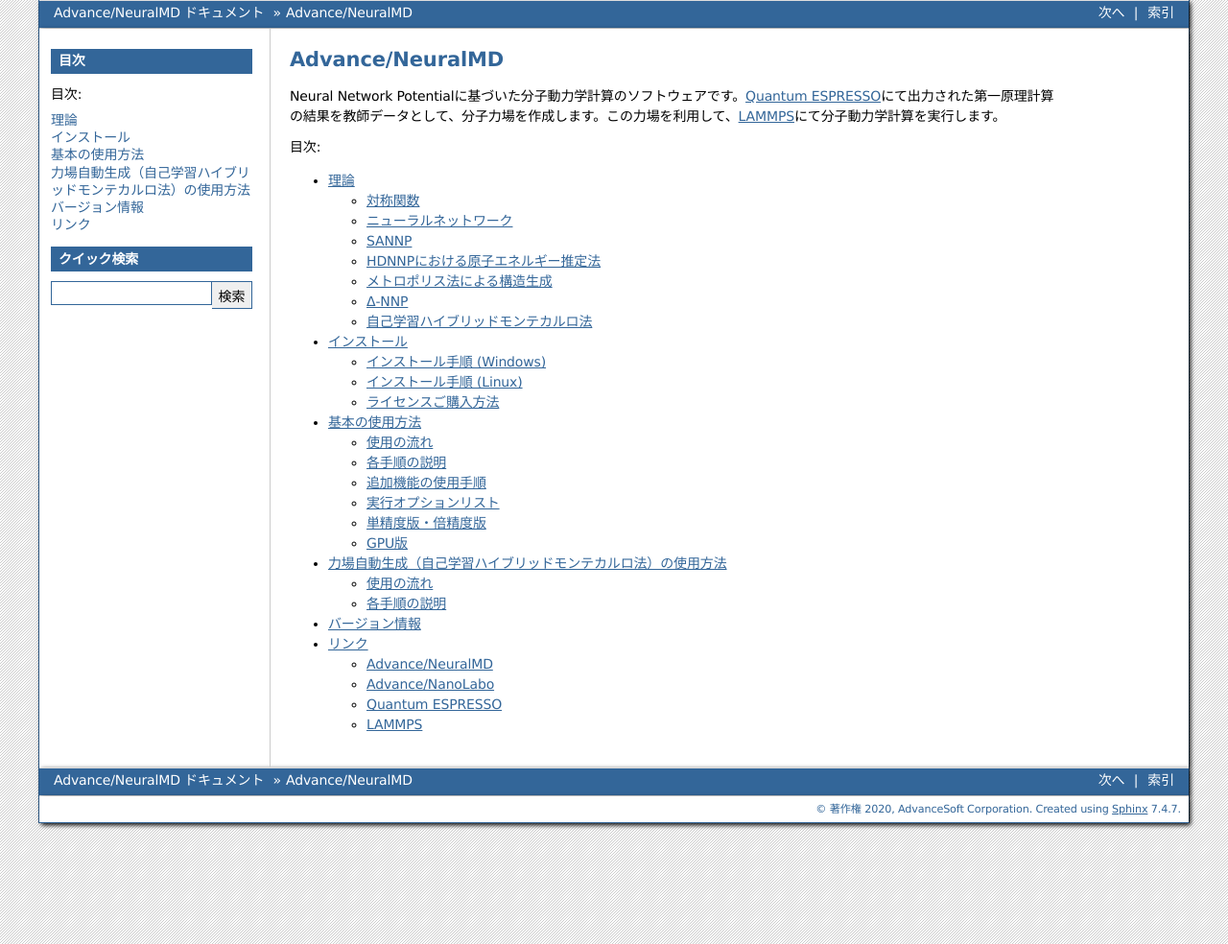
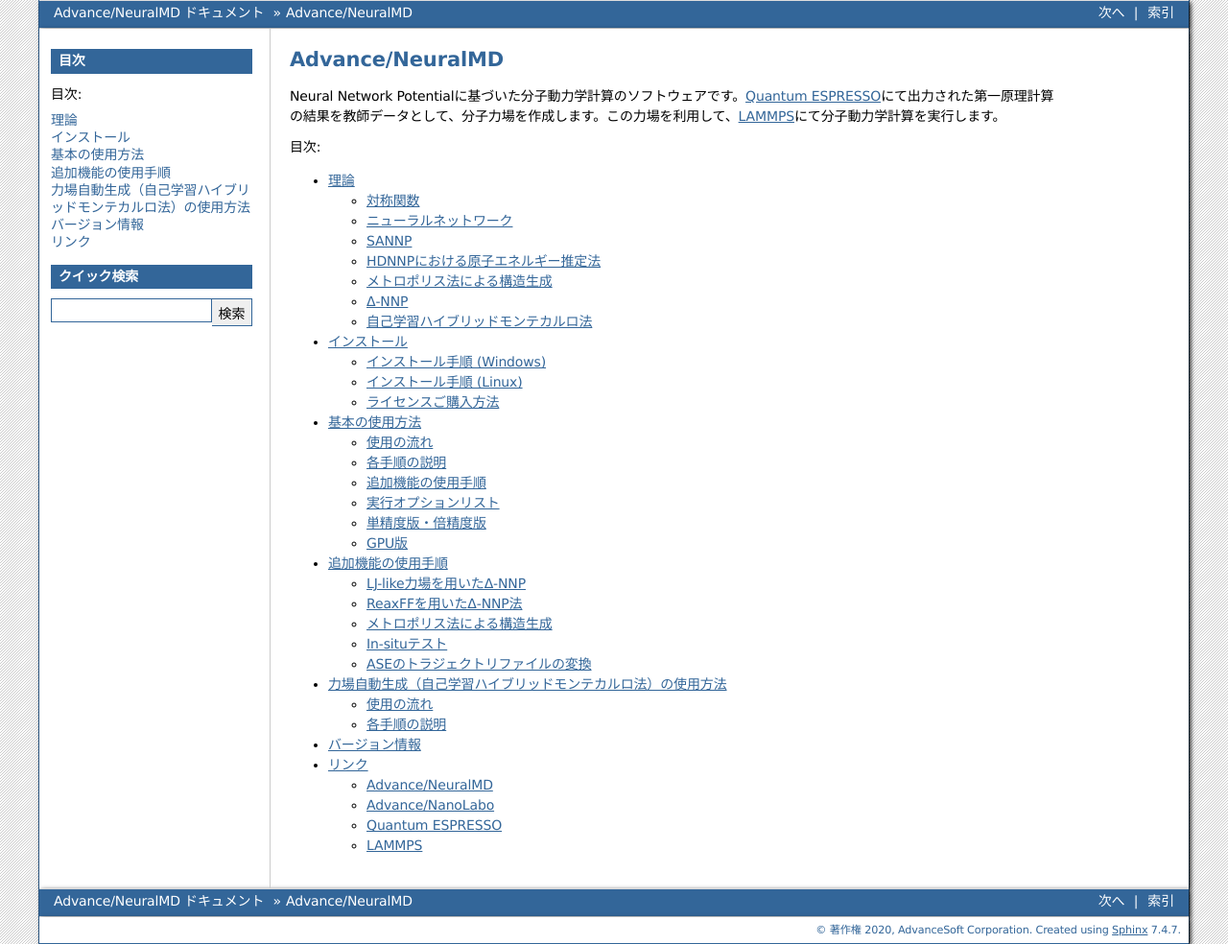
Before and after one commit to advancesoftcorp/neuralmd-doc, a Sphinx documentation site: the page built from docs/source/index.rst, in a window 1280 px wide. Shown: the whole page at 96% size. Built offline with Sphinx 7.4.7, drawn with Linux system fonts in a browser that asks for light colours; formulas are drawn with MathJax 3; some of the changed lines change nothing that is shown.

Commit message:
separate page for additional features

```diff
--- /dev/null
+++ b/docs/source/additional.rst
@@ -0,0 +1,113 @@
+.. _additional_features:
+
+====================
+追加機能の使用手順
+====================
+
+.. _deltannp_usage:
+
+LJ-like力場を用いた\ |Delta|\ -NNP
+-------------------------------------------------
+
+ニューラルネットワークの学習（手順4）の前に、古典力場のパラメータの最適化を行います。
+
+.. code-block:: console
+
+ sannp --classical
+
+を実行することで、古典力場のパラメータを含むファイル\ :file:`sannp.class`\ が出力されます。
+
+その後、\ :file:`sannp.prop`\ で ``withLJlike 1`` と設定して、手順4以降を実行します。
+
+.. _deltannp_reax_usage:
+
+ReaxFFを用いた\ |Delta|\ -NNP法
+-------------------------------------------------
+
+ニューラルネットワークの学習（手順4）で、\ :file:`sannp.prop`\ で ``withReaxFF 1`` と設定して実行します。
+
+学習時、および分子動力学計算実行時（手順5）にパラメータ定義ファイル\ :file`ffield.reax`\ が必要です。NanoLabo Toolに同梱されているものをお使いいただけます。
+
+.. hint:: ReaxFFのパラメータはあらかじめ用意されたものを使い、本製品での最適化は行いません。
+
+.. _metropolis_usage:
+
+メトロポリス法による構造生成
+-------------------------------------------------
+
+ニューラルネットワークの学習（手順4）が終わった後に実行します。
+
+メトロポリス法の設定をファイル\ :file:`sannp.metro`\ に用意します。デフォルトの設定を使う場合は、ファイルが無くてもかまいません。
+
+.. toctree::
+   :maxdepth: 2
+
+   usage/metro
+
+.. code-block:: console
+
+ sannp --metro
+
+を実行すると、モンテカルロ計算が行われ、構造が生成されます。生成された構造はQuantum ESPRESSOの入力ファイルの形で\ :file:`dft_geom`\ フォルダに出力されます。
+
+.. hint::
+
+ モンテカルロ計算の過程はmovieフォルダにxyz形式で保存されます。
+
+ xyzファイルをAdvance/NanoLaboの画面にドラッグ&ドロップすることで動画として可視化ができます。
+
+続けて
+
+.. code-block:: console
+
+ sannp --dft
+
+を実行すると、\ :file:`dft_geom`\ 内の計算を実行するためのシェルスクリプト\ :file:`dft_run.sh`\ （Windowsの場合はバッチファイル\ :file:`dft_run.bat`\ ）が生成されます。これを使って、再度手順3から実行し、教師データを追加します。
+
+.. _insitu_usage:
+
+In-situテスト
+--------------------------
+
+ニューラルネットワークの学習（手順4）を行う際に、同時にテストデータについても残差RMSを計算して表示する機能です。学習を進めながら、テストデータに対する性能を随時確認できます。また、教師データのRMSが小さくなっていてもテストデータのRMSが大きくなっている場合には、過学習を起こしていると判断できます。
+
+まず、教師データとは別のテストデータを用意します。 :option:`sannp --dft` を実行し、"test"を選んで生成するか、または既存の教師データ\ :file:`sannp.train`\ を :option:`sannp --split` で分割します。テストデータ\ :file:`sannp.test`\ が用意できたら、\ :file:`sannp.prop`\ で ``insituTest 1`` と設定して、学習を実行します。
+
+.. _asm_conv:
+
+ASEのトラジェクトリファイルの変換
+-----------------------------------
+
+Atomic Simulation Environment(ASE)の\ `トラジェクトリ(.traj)ファイル <https://wiki.fysik.dtu.dk/ase/ase/io/trajectory.html>`_\ を教師データに変換し、ニューラルネットワークの学習に使うことができます。
+
+インストール先の :file:`python` フォルダーにあるPythonスクリプト :file:`traj_to_train.py` を使い、
+
+.. code-block:: console
+
+ python traj_to_train.py filename.traj
+
+と実行すると、教師データ :file:`sannp.train` が出力されます。ニューラルネットワークの学習（手順4）以降は通常の手順と同様です。
+
+以下のオプションが使えます。
+
+.. program:: python traj_to_train.py
+
+.. option:: -output_file <file_name>
+
+ 出力ファイルを指定します。デフォルトは :file:`sannp.train` です。
+
+.. option:: -mode {a,w,x}
+
+ ファイル出力時の動作を指定します。 ``a`` : 追記、 ``w`` : 上書き、``x`` : 新規作成（ファイルが既に存在する場合はエラー）です。デフォルトは ``x`` です。
+
+.. option:: -start <int>
+
+ 変換するデータの最初のインデックスです。デフォルトは0です。
+
+.. option:: -step <int>
+
+ 変換するデータのステップです。デフォルトは1です。
+
+.. |Delta| raw:: html
+
+ &Delta;
--- a/docs/source/index.rst
+++ b/docs/source/index.rst
@@ -11,6 +11,7 @@
    theory
    install
    usage
+   additional
    slhmc
    version
    link
```
